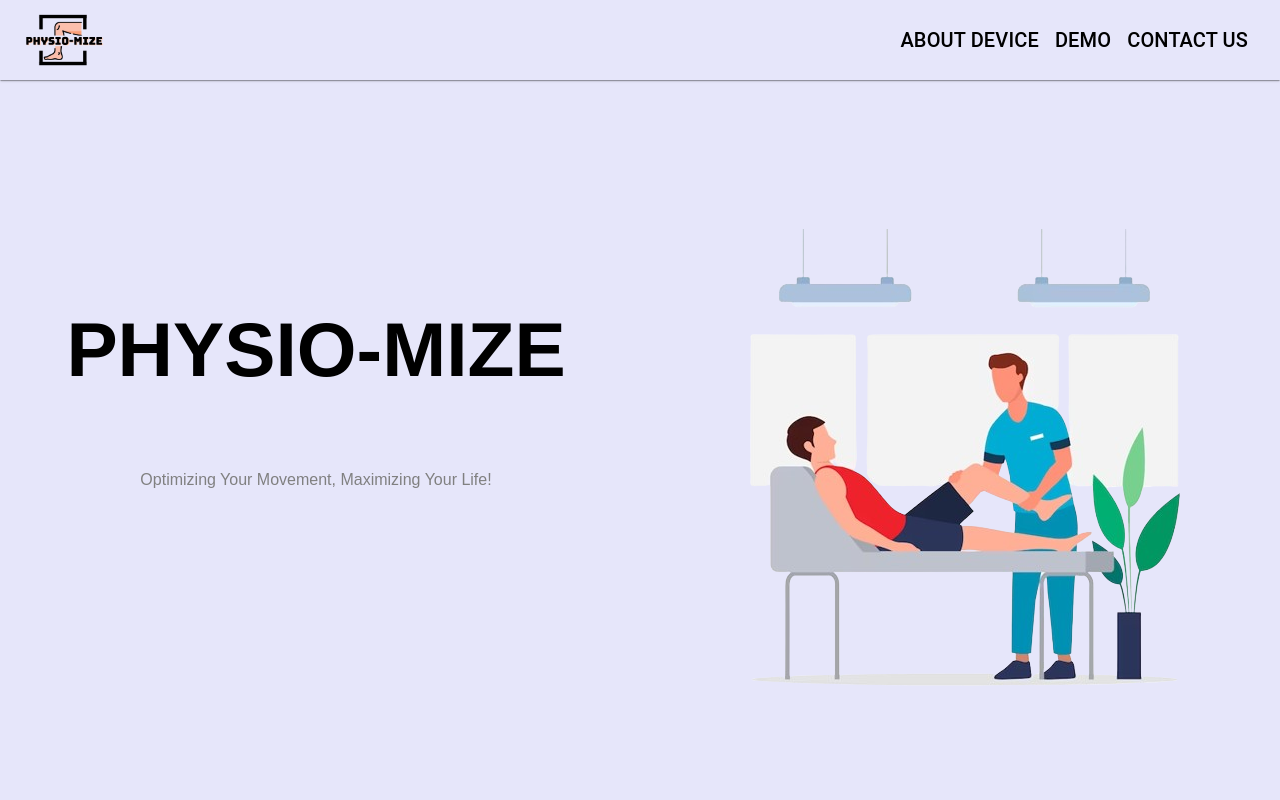
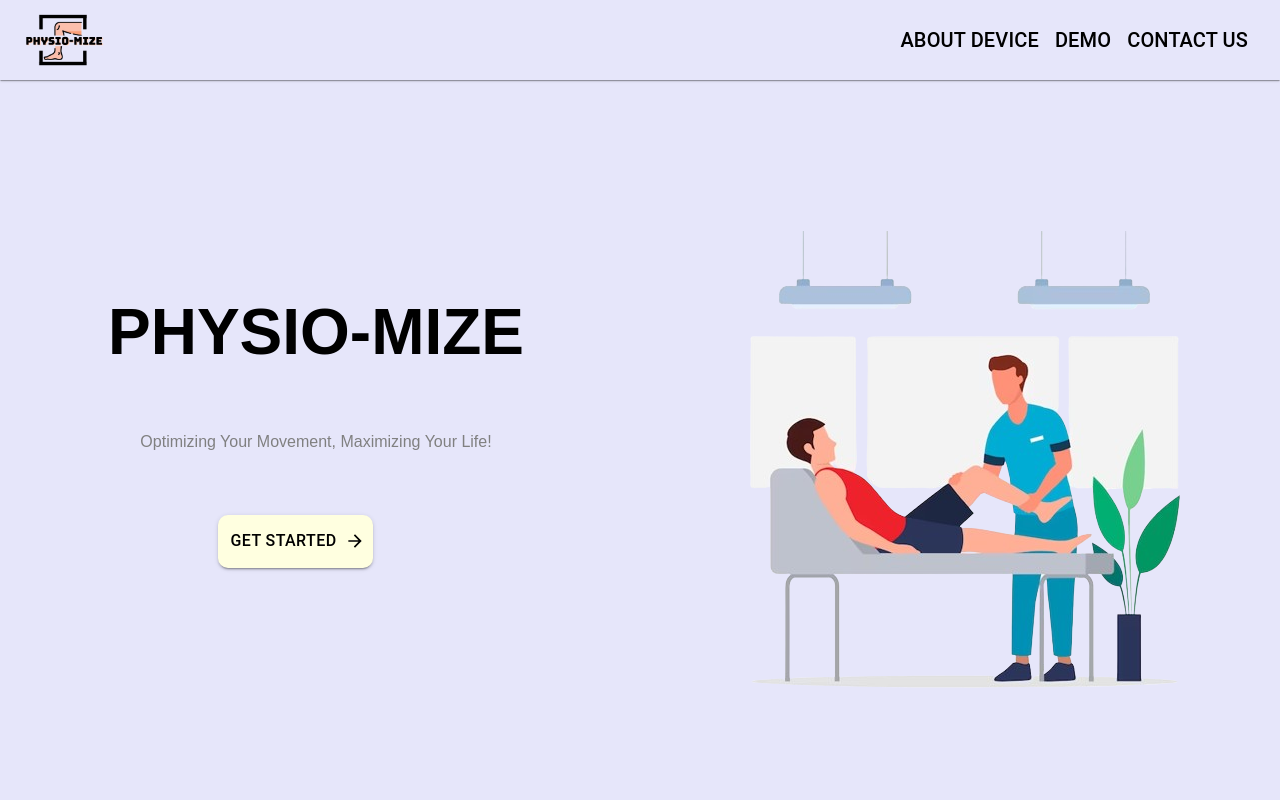
Before and after one commit to TanishaVyas/psywebsite, a React (Create React App) app: page / in a window 1280 px wide. Shown: the top 800 px of the page. Built offline with nearby package versions, Linux system fonts and the light colour scheme.

Commit message:
bas publish karte..ab aur nahi

```diff
--- a/src/components/cover.js
+++ b/src/components/cover.js
@@ -1,10 +1,27 @@
-import React from "react";
+import React, { useState, useEffect } from "react";
 import Box from "@mui/material/Box";
 import Grid from "@mui/material/Grid";
+import Stack from "@mui/material/Stack";
+import Button from "@mui/material/Button";
+import ArrowForwardIcon from "@mui/icons-material/ArrowForward";
 import physioImage from "../components/image-removebg-preview (90).png";
-import logo from "..//image//logo.png";
 
 const Cover = () => {
+  const [fontSize, setFontSize] = useState("6vw");
+
+  useEffect(() => {
+    const handleResize = () => {
+      setFontSize(window.innerWidth < 600 ? "6vw" : "13vw");
+    };
+
+    window.addEventListener("resize", handleResize);
+
+    // Cleanup the event listener on component unmount
+    return () => {
+      window.removeEventListener("resize", handleResize);
+    };
+  }, []);
+
   const containerStyle = {
     display: "flex",
     justifyContent: "space-between",
@@ -14,6 +31,7 @@ const Cover = () => {
     margin: 0,
     padding: 0,
   };
+
   const imageContentStyle = {
     display: "flex",
     justifyContent: "center",
@@ -28,9 +46,10 @@ const Cover = () => {
     height: "auto",
     width: "auto", // Maintain the aspect ratio
   };
+
   const physioMizeStyle = {
-    fontSize: window.innerWidth < 600 ? "13vw" : "6vw",
-    fontFamily: "sans-serif", // Change the font family
+    fontSize: window.innerWidth < 600 ? "13.5vw" : "5vw",
+    fontFamily: "sans-serif",
     display: "flex",
     flexDirection: "column",
     alignItems: "center",
@@ -38,6 +57,7 @@ const Cover = () => {
     height: "100%",
     padding: "0px",
   };
+
   const textStyle = {
     fontSize: "1em",
     fontFamily: "sans-serif",
@@ -47,7 +67,7 @@ const Cover = () => {
     justifyContent: "center",
   };
 
-  return (
+ return (
     <Box sx={{}} id="home">
       <div style={containerStyle}>
         <Grid container spacing={2}>
@@ -59,15 +79,28 @@ const Cover = () => {
               <p style={textStyle}>
                 Optimizing Your Movement, Maximizing Your Life!
               </p>
+              <a href="#ures" style={{ textDecoration: 'none' }}>
+  <Stack direction="row" spacing={2} sx={{ marginLeft: window.innerWidth < 600 ? "30vw" : "17vw",
+  marginTop: window.innerWidth < 600 ? "13vw" : "5vw" }}>
+    <Button
+      variant="contained"
+      endIcon={<ArrowForwardIcon />}
+      sx={{
+        backgroundColor: "#ffffe0",
+        color: "black",
+        fontSize: "1em",
+        padding:"1vw",
+        borderRadius:"10px"
+      }}
+    >
+      Get Started
+    </Button>
+  </Stack>
+</a>
             </div>
           </Grid>
-          <Grid
-            item
-            xs={12}
-            md={6}
-            sx={imageContentStyle} // Apply the image content style
-          >
-            <div className="image-content" style={imageStyle}>
+          <Grid item xs={12} md={6}>
+            <div className="image-content" style={imageContentStyle}>
               <img
                 src={physioImage}
                 alt="Physiotherapy Image"
--- a/src/components/features.js
+++ b/src/components/features.js
@@ -73,7 +73,7 @@ const ImageList = () => {
   ]);
 
   return (
-    <div style={styles.imageContainer}>
+    <div id="ures" style={styles.imageContainer}>
       {iconData.map((item, index) => (
         <IconItem key={index} {...item} />
       ))}
--- a/src/components/youtube.js
+++ b/src/components/youtube.js
@@ -41,6 +41,8 @@ const VideoLinks = () => {
     flex: 1, // Let the info container take the remaining width
     fontSize: window.innerWidth < 600 ? "3vw" : "1.2vw" ,
        marginLeft: "10px", // Added left margin for spacing
+      marginRight: window.innerWidth < 600 ? "0px" : "2vw", // Decreased font size
+
     maxHeight: "300px", // Max height for text box
     lineHeight: "1.4", // Adjusted line height
     padding: "0px", // Added padding
```
Also changed, not shown: src/image/arrow.png (added).
